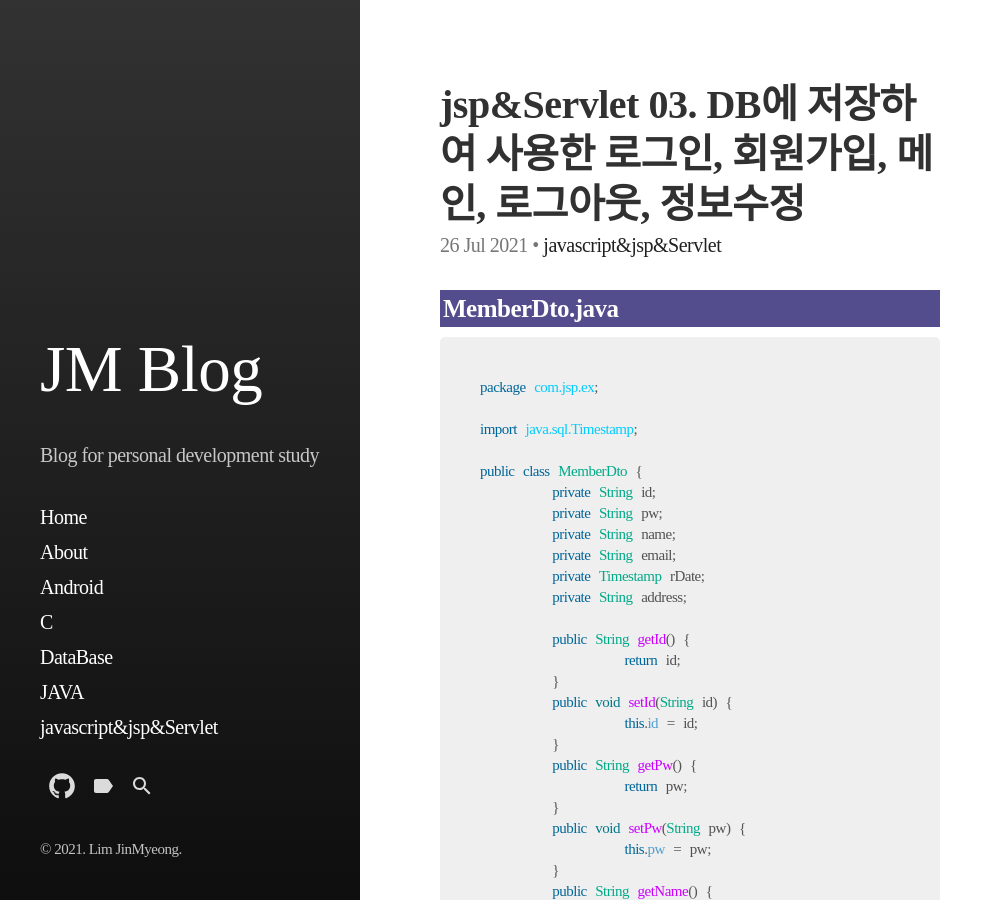
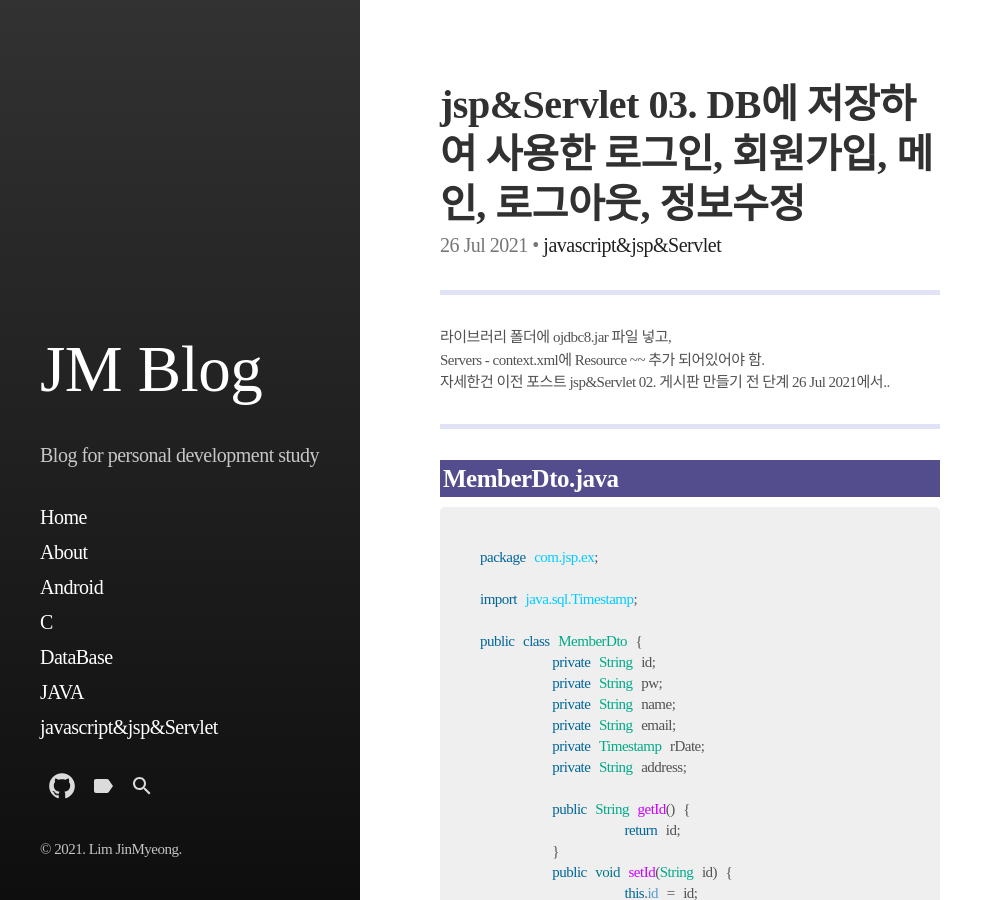
Before and after one commit to jm456789/jm456789.github.io, a Jekyll site: the page built from _posts/2021-07-27-JSP-board2.md, in a window 1280 px wide and 900 px high. Shown: the whole window, without its empty margins (0-1003 px from the left). Built offline with Jekyll 4.4.1, drawn with Linux system fonts in a browser that asks for light colours; some web fonts are replaced.

Commit message:
Add files via upload

```diff
--- a/_posts/2021-07-27-JSP-board2.md
+++ b/_posts/2021-07-27-JSP-board2.md
@@ -14,6 +14,14 @@ toc_sticky: true
 
 date: 2021-07-26
 last_modified_at: 2021-07-26
+---
+
+---
+
+라이브러리 폴더에 ojdbc8.jar 파일 넣고,
+Servers - context.xml에 Resource ~~ 추가 되어있어야 함.
+자세한건 이전 포스트 jsp&Servlet 02. 게시판 만들기 전 단계 26 Jul 2021에서..
+
 ---
 
 ### MemberDto.java
```
